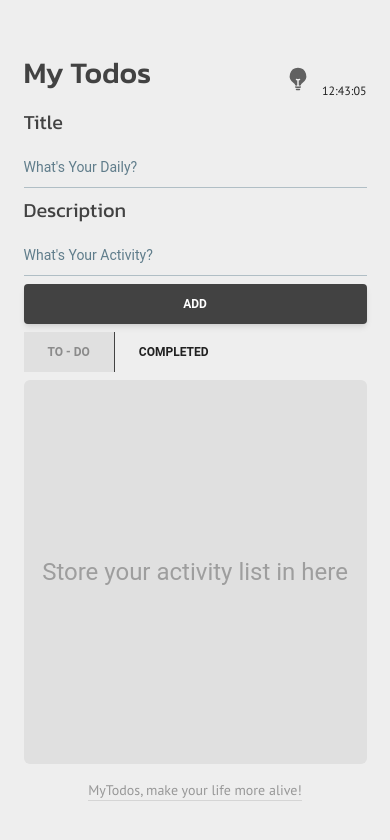
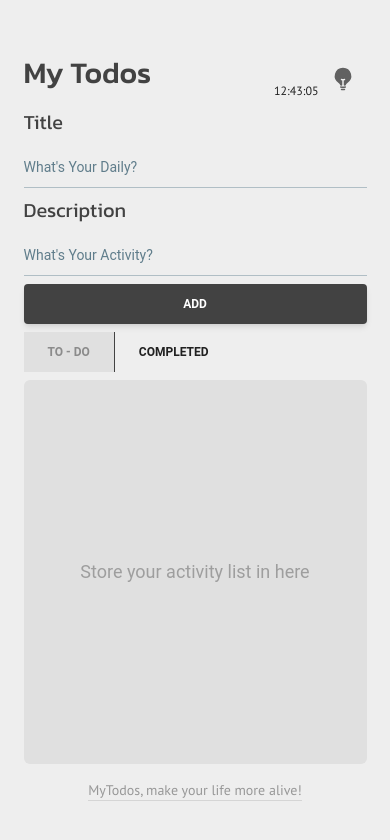
Before and after one commit to nbintang/React-Todolist, a React (Vite) app: page / in a window 390 px wide. Shown: the top 840 px of the page. Built offline with nearby package versions, Linux system fonts and the light colour scheme.

Commit message:
first commit

```diff
--- a/src/App.jsx
+++ b/src/App.jsx
@@ -10,7 +10,7 @@ import {
 
 function App() {
   return (
-    <main className={`flex relative  dark:bg-gray-900 bg-gray-200  justify-center flex-col items-center h-screen `}>
+    <main className={`flex relative py-2 dark:bg-gray-900 bg-gray-200  justify-center flex-col items-center h-screen `}>
       <HomeLayout>
         <Title className={"text-3xl sm:text-5xl"}>
           My Todos
--- a/src/components/UI/Title.jsx
+++ b/src/components/UI/Title.jsx
@@ -12,10 +12,10 @@ const Title = ({ children, className }) => {
   return (
     <div className={` title todo flex my-2 items-end justify-between border-b `}>
       <h1 className={`${className}  font-kanit mb-2  dark:text-gray-300 font-medium text-gray-800`}>{children}</h1>
-      <div className="flex flex-row sm:flex-col items-end">
+      <div className="flex flex-row-reverse sm:flex-col items-end">
         <div className="flex "  onClick={clickedButton}>
           {showClicked ?
-            <Alert  variant="ghost" className=" text-xs py-3  dark:bg-gray-800 dark:text-gray-400">
+            <Alert  variant="ghost" className=" text-xs py-3  absolute left-0 top-0 dark:bg-gray-800 dark:text-gray-400">
               Theme Changed!</Alert> : ""}
 
           <ThemeBtn className={'text-gray-900 dark:text-gray-400 px-1 text-2xl mx-1'} variant={'text'} />
--- a/src/pages/NoActivity.jsx
+++ b/src/pages/NoActivity.jsx
@@ -18,7 +18,7 @@ export default function NoAct() {
         showClicked ?
           <Spinner className="h-20 w-20 text-gray-800/25"/>
           :
-          <h1 className="text-2xl dark:text-gray-600 text-gray-500">{listStrings}</h1>
+          <h1 className="text-lg dark:text-gray-600 text-gray-500">{listStrings}</h1>
       }
     </div>
   </>
```
